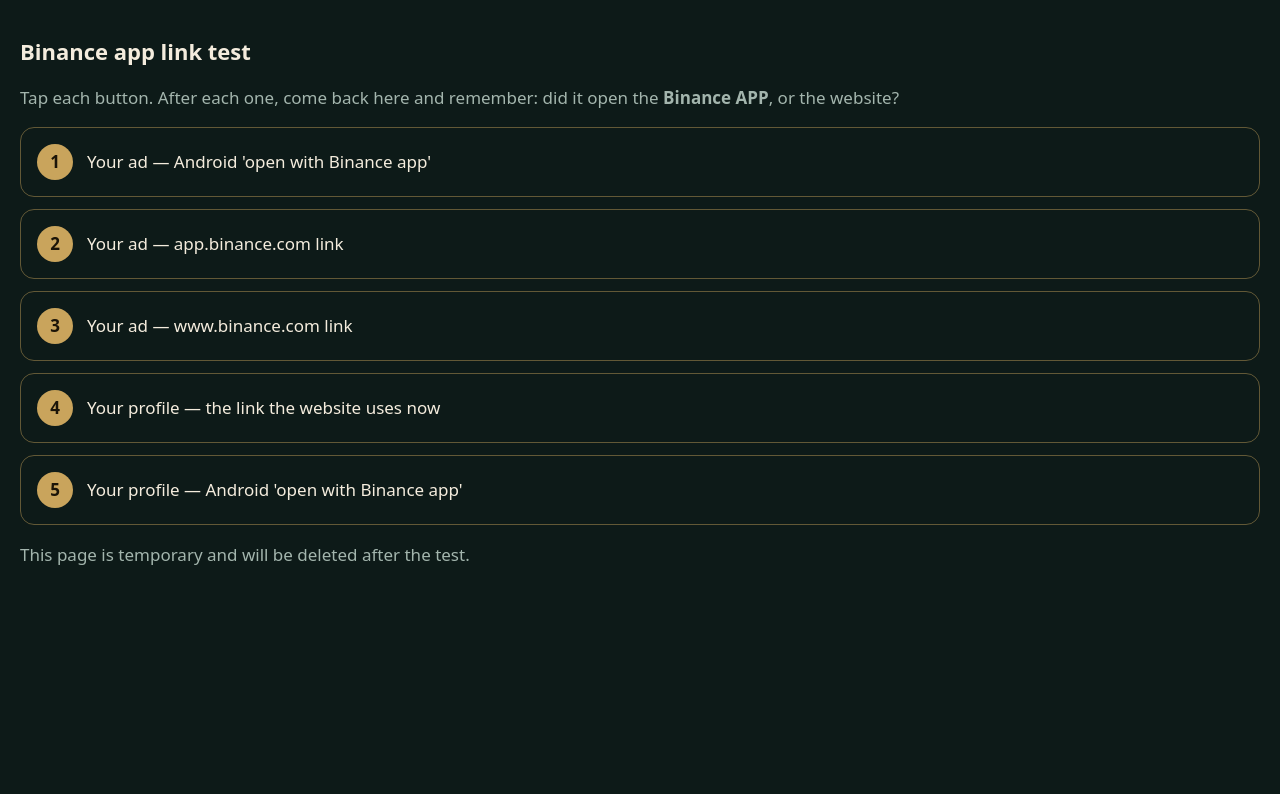
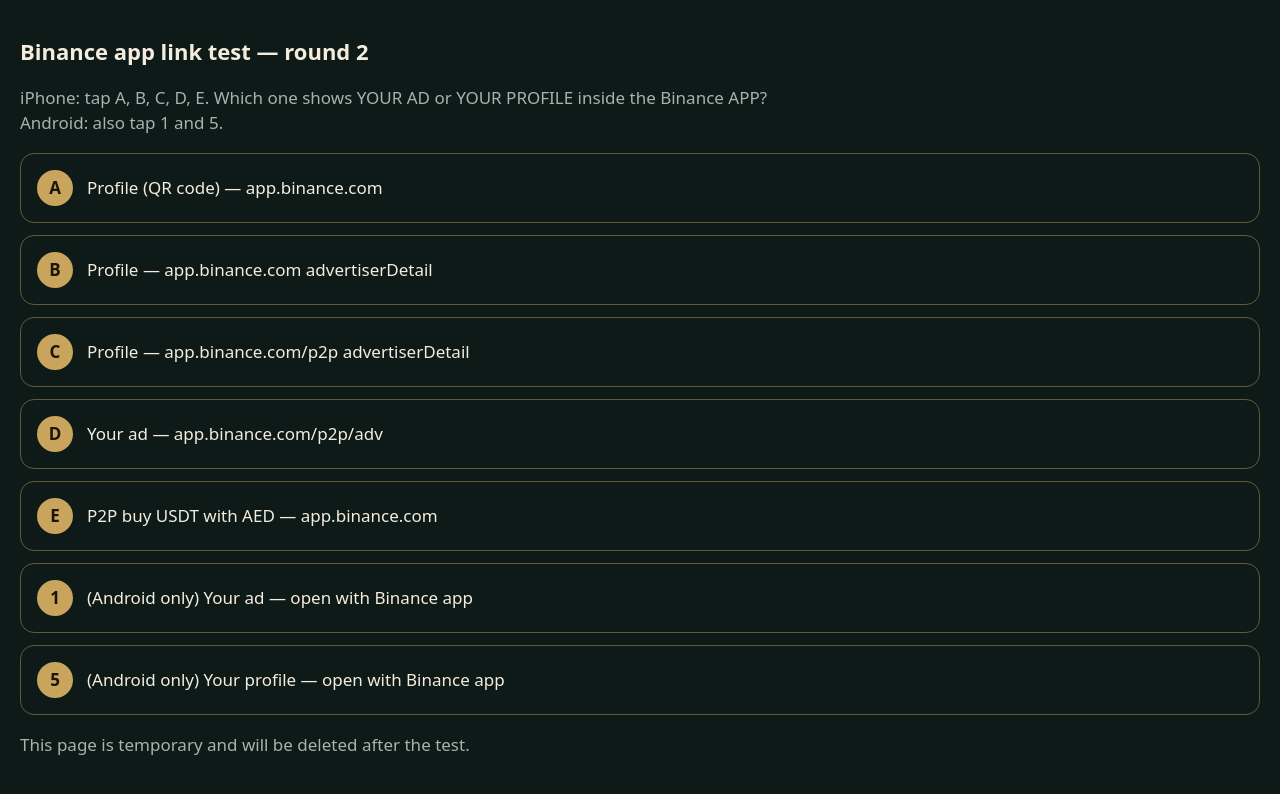
Before and after one commit to rahat3489/rahatexchange, a plain HTML site: page app-test/index.html in a window 1280 px wide. Drawn offline with Linux system fonts and the light colour scheme.

Commit message:
App link test round 2
Co-Authored-By: Claude Opus 5.5 <noreply@anthropic.com>
Claude-Session: https://claude.ai/code/session_01PEwySrpWQ3TL2ELDC6JyvT

```diff
--- a/app-test/index.html
+++ b/app-test/index.html
@@ -2,5 +2,5 @@
 <style>body{margin:0;background:#0d1a18;color:#f4ecdd;font:17px/1.5 system-ui,sans-serif;padding:20px}h1{font-size:22px}p{color:#a3b5ad}
 .t{display:flex;gap:14px;align-items:center;border:1px solid rgba(201,164,92,.45);border-radius:14px;padding:16px;margin:12px 0;color:#f4ecdd;text-decoration:none}
 .t b{display:grid;place-items:center;min-width:36px;height:36px;border-radius:50%;background:#c9a45c;color:#1b1408}</style></head>
-<body><h1>Binance app link test</h1><p>Tap each button. After each one, come back here and remember: did it open the <b>Binance APP</b>, or the website?</p><a class="t" href="intent://p2p.binance.com/en/adv?code=13955264858586255360#Intent;scheme=https;package=com.binance.dev;S.browser_fallback_url=https%3A%2F%2Fp2p.binance.com%2Fen%2Fadv%3Fcode%3D13955264858586255360;end"><b>1</b><span>Your ad — Android 'open with Binance app'</span></a><a class="t" href="https://app.binance.com/en/adv?code=13955264858586255360"><b>2</b><span>Your ad — app.binance.com link</span></a><a class="t" href="https://www.binance.com/en/adv?code=13955264858586255360"><b>3</b><span>Your ad — www.binance.com link</span></a><a class="t" href="https://www.binance.com/en/qr/dplk3e41a10d1a224a149f23cb0c641a0869"><b>4</b><span>Your profile — the link the website uses now</span></a><a class="t" href="intent://www.binance.com/en/qr/dplk3e41a10d1a224a149f23cb0c641a0869#Intent;scheme=https;package=com.binance.dev;end"><b>5</b><span>Your profile — Android 'open with Binance app'</span></a>
+<body><h1>Binance app link test — round 2</h1><p>iPhone: tap A, B, C, D, E. Which one shows YOUR AD or YOUR PROFILE inside the Binance APP?<br>Android: also tap 1 and 5.</p><a class="t" href="https://app.binance.com/en/qr/dplk3e41a10d1a224a149f23cb0c641a0869"><b>A</b><span>Profile (QR code) — app.binance.com</span></a><a class="t" href="https://app.binance.com/en/advertiserDetail?advertiserNo=s0675ec57e5e43beeac678ccd743f2b10"><b>B</b><span>Profile — app.binance.com advertiserDetail</span></a><a class="t" href="https://app.binance.com/en/p2p/advertiserDetail?advertiserNo=s0675ec57e5e43beeac678ccd743f2b10"><b>C</b><span>Profile — app.binance.com/p2p advertiserDetail</span></a><a class="t" href="https://app.binance.com/en/p2p/adv?code=13955264858586255360"><b>D</b><span>Your ad — app.binance.com/p2p/adv</span></a><a class="t" href="https://app.binance.com/en/p2p/buy/USDT?fiat=AED"><b>E</b><span>P2P buy USDT with AED — app.binance.com</span></a><a class="t" href="intent://p2p.binance.com/en/adv?code=13955264858586255360#Intent;scheme=https;package=com.binance.dev;S.browser_fallback_url=https%3A%2F%2Fp2p.binance.com%2Fen%2Fadv%3Fcode%3D13955264858586255360;end"><b>1</b><span>(Android only) Your ad — open with Binance app</span></a><a class="t" href="intent://www.binance.com/en/qr/dplk3e41a10d1a224a149f23cb0c641a0869#Intent;scheme=https;package=com.binance.dev;end"><b>5</b><span>(Android only) Your profile — open with Binance app</span></a>
 <p>This page is temporary and will be deleted after the test.</p></body></html>
```
